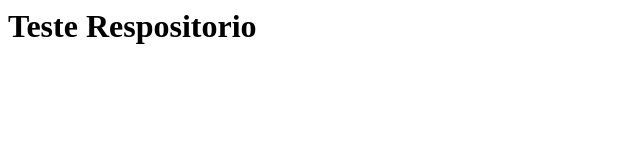
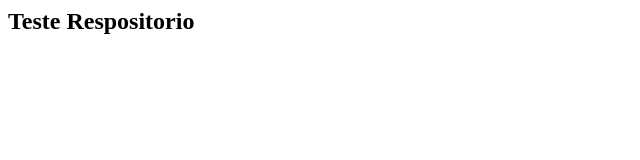
Before and after one commit to dreanp/GitFundamentos, a plain HTML site: page Index.html in a window 1280 px wide. Shown: the whole page, without its empty margins (0-640 px from the left). Drawn offline with Linux system fonts and the light colour scheme.

Commit message:
Alterando o tamanho do texto com H2

```diff
--- a/Index.html
+++ b/Index.html
@@ -1 +1 @@
-<h1> Teste Respositorio </h1>
+<h2> Teste Respositorio </h2>
```
